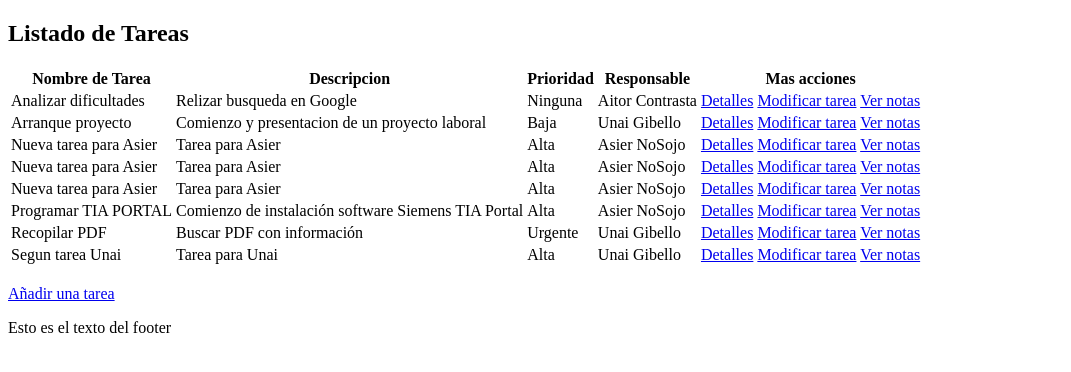
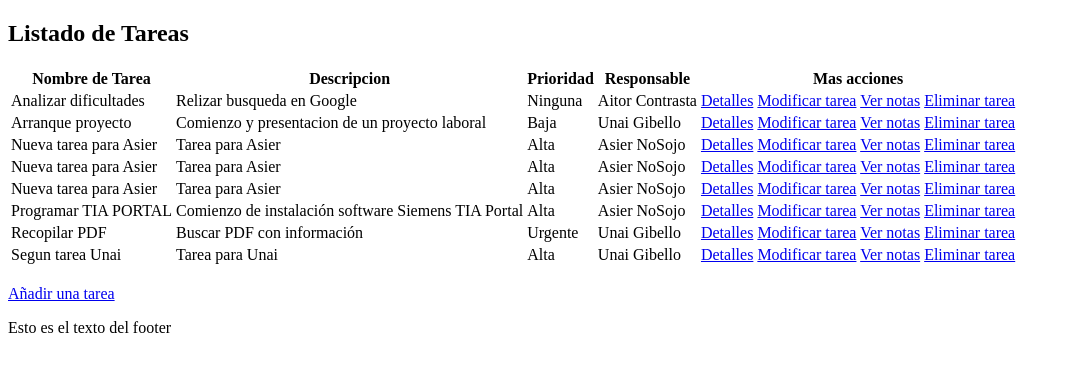
Before and after one commit to Unaigibe/IW-EQUIPO4-E2, a Django app: page /index/lista_tareas/ in a window 1280 px wide. Shown: the part 152-524 px from the top of the page, without its empty margins (0-1071 px from the left). Run offline with Django 3.2, Linux system fonts and the light colour scheme; data comes from the database, SQL or seed files in the repository; both versions use the stored data as it was after the commit.

Commit message:
Listar tareas, tarea detalle, nueva tarea, eliminar tarea, añadir nota, editar tarea OK Listar empleados, empleado detalle, nuevo empleado, eliminar empleado, modificar empleado OK Listar clientes, cliente detalle, eliminar cliente y nuevo cliente OK

```diff
--- a/deustotilTechSL/proyectoIW/appDeustotilTECHSL/forms.py
+++ b/deustotilTechSL/proyectoIW/appDeustotilTECHSL/forms.py
@@ -34,12 +34,6 @@ class UpdateNotaTareaForm(forms.ModelForm):
         fields = ('nota_adicional',)
 
 
-
-
-
-
-
-
 class EmpleadoForm(forms.ModelForm):
     class Meta:
         model = Empleado
--- a/deustotilTechSL/proyectoIW/appDeustotilTECHSL/templates/borrar_tarea.html
+++ b/deustotilTechSL/proyectoIW/appDeustotilTECHSL/templates/eliminar_cliente.html
@@ -2,7 +2,8 @@
 
 {% block contenido %}
 <form method="post">{% csrf_token %}
-    <p>Se va a borrar esta tarea "{{ object }}"?</p>
+    <p>{{ object.nombre_empresa }} será borrado como cliente de nuestra empresa.</p>
+    <p>¿Estás seguro?</p>
     <input type="submit" value="Vale">
 </form>
 
--- a/deustotilTechSL/proyectoIW/appDeustotilTECHSL/templates/empleado.html
+++ b/deustotilTechSL/proyectoIW/appDeustotilTECHSL/templates/empleado.html
@@ -26,6 +26,7 @@
     <tr>
         <td>Teléfono</td>
         <td>{{ empleado.telefono }}</td>
+        <td><a href="https://api.whatsapp.com/send?phone=+34{{empleado.telefono}}"target=»_blank»>Enviar WhatsApp</a></td>
     </tr>
 </table>
 {% endblock %}
--- a/deustotilTechSL/proyectoIW/appDeustotilTECHSL/templates/lista_clientes.html
+++ b/deustotilTechSL/proyectoIW/appDeustotilTECHSL/templates/lista_clientes.html
@@ -18,6 +18,7 @@
             <td>{{ cliente.telf_cliente }}</td>
             <td><a href="{% url 'cliente' cliente.id %}">Detalles</a>
             <a href="{% url 'modificar_cliente' cliente.id %}">Modificar datos</a>
+            <a href="{% url 'eliminar_cliente' cliente.id %}">Eliminar</a>
         </tr>
         {% endfor %}
     </tbody>
--- a/deustotilTechSL/proyectoIW/appDeustotilTECHSL/templates/lista_empleados.html
+++ b/deustotilTechSL/proyectoIW/appDeustotilTECHSL/templates/lista_empleados.html
@@ -18,6 +18,7 @@
             <td>{{ empleado.apellido1 }}</td>
             <td><a href="{% url 'empleado' empleado.id %}">Detalles</a>
             <td><a href="{% url 'modificar_empleado' empleado.id %}">Modificar datos</a>
+            <td><a href="{% url 'eliminar_empleado' empleado.id %}">Eliminar</a>
         </tr>
         {% endfor %}
     </tbody>
--- a/deustotilTechSL/proyectoIW/appDeustotilTECHSL/templates/lista_tareas.html
+++ b/deustotilTechSL/proyectoIW/appDeustotilTECHSL/templates/lista_tareas.html
@@ -21,6 +21,7 @@
             <td><a href="{% url 'tarea' tarea.id %}">Detalles</a>
                 <a href="{% url 'modificar_tarea' tarea.id %}">Modificar tarea</a>
                 <a href="{% url 'escribir_nota' tarea.id %}">Ver notas</a>
+                <a href="{% url 'eliminar_tarea' tarea.id %}">Eliminar tarea</a>
         </tr>
         {% endfor %}
     </tbody>
--- a/deustotilTechSL/proyectoIW/appDeustotilTECHSL/urls.py
+++ b/deustotilTechSL/proyectoIW/appDeustotilTECHSL/urls.py
@@ -12,20 +12,21 @@ urlpatterns = [
     path('lista_tareas/', views.TareaListView.as_view(), name='lista_tareas'),
     path('lista_tareas/<int:pk>/', views.TareaDetailView.as_view(), name='tarea'),
     path('lista_tareas/crear/', views.NuevaTarea.as_view(), name='nueva_tarea'),
-    path('lista_tareas/escribir_nota/<int:pk>/', views.EscribirNota.as_view(), name='escribir_nota'),
-    path('lista_tareas/modificar_tarea/<int:pk>/', views.ModificarTarea.as_view(), name='modificar_tarea'),
-#   path('lista_tareas/borrar/<int:pk>/', views.BorrarTarea().as_view(), name='borrar_tarea'),
+    path('lista_tareas/escribir_nota/<pk>/', views.EscribirNota.as_view(), name='escribir_nota'),
+    path('lista_tareas/modificar_tarea/<pk>/', views.ModificarTarea.as_view(), name='modificar_tarea'),
+    path('lista_tareas/eliminar_tarea/<pk>/', views.EliminarTarea.as_view(), name='eliminar_tarea'),
 
     path('lista_empleados/', views.EmpleadoListView.as_view(), name='lista_empleados'),
-    path('lista_empleados/<int:pk>/', views.EmpleadoDetailView.as_view(), name='empleado'),
+    path('lista_empleados/<pk>/', views.EmpleadoDetailView.as_view(), name='empleado'),
     path('lista_empleados/crear', views.NuevoEmpleado.as_view(), name='nuevo_empleado'),
-    path('lista_modificar/modificar_empleado/<int:pk>/', views.ModificarEmpleado.as_view(), name='modificar_empleado'),
+    path('lista_empleados/modificar_empleado/<pk>/', views.ModificarEmpleado.as_view(), name='modificar_empleado'),
+    path('lista_empleados/eliminar_empleado/<pk>/', views.EliminarEmpleado.as_view(), name='eliminar_empleado'),
 
     path('lista_clientes/', views.ClienteListView.as_view(), name='lista_clientes'),
     path('lista_clientes/<int:pk>/', views.ClienteDetailView.as_view(), name='cliente'),
     path('lista_clientes/crear', views.NuevoCliente.as_view(), name='nuevo_cliente'),
-    path('lista_clientes/modificar_cliente/<int:pk>/', views.ModificarCliente.as_view(), name='modificar_cliente'),
-
+    path('lista_clientes/modificar_cliente/<pkk>/', views.ModificarCliente.as_view(), name='modificar_cliente'),
+    path('lista_clientes/eliminar_cliente/<pk>/', views.EliminarCliente.as_view(), name='eliminar_cliente'),
 
 
 ]
--- a/deustotilTechSL/proyectoIW/appDeustotilTECHSL/views.py
+++ b/deustotilTechSL/proyectoIW/appDeustotilTECHSL/views.py
@@ -30,7 +30,6 @@ class TareaListView(ListView):
         context = super(TareaListView, self).get_context_data(**kwargs)
         context['titulo_pagina'] = 'Listado de Tareas'
         return context
-
 
 
 class TareaDetailView(DetailView):
@@ -72,6 +71,15 @@ class ModificarTarea(UpdateView):
     form_class = ModificarTareaForm
     template_name = 'modificar_tarea.html'
     success_url = '/index/lista_tareas'
+
+
+class EliminarTarea(DeleteView):
+    model = Tarea
+    form_class = TareaForm
+    template_name = 'eliminar_tarea.html'
+    success_url = '/index/lista_tareas'
+
+
 
 
 class EmpleadoListView(ListView):
@@ -119,6 +127,16 @@ class ModificarEmpleado(UpdateView):
     success_url = '/index/lista_empleados/'
 
 
+class EliminarEmpleado(DeleteView):
+    model = Empleado
+    form_class = EmpleadoForm
+    template_name = 'eliminar_empleado.html'
+    success_url = '/index/lista_empleados/'
+
+
+
+
+
 class ClienteListView(ListView):
     model = Cliente
     queryset = Cliente.objects.order_by('nombre_empresa')
@@ -161,3 +179,10 @@ class ModificarCliente(UpdateView):
     form_class = ClienteForm
     template_name = 'modificar_cliente.html'
     success_url = '/index/lista_clientes'
+
+
+class EliminarCliente(DeleteView):
+    model = Cliente
+    form_class = ClienteForm
+    template_name = 'eliminar_cliente.html'
+    success_url = '/index/lista_clientes/'
--- a/deustotilTechSL/proyectoIW/proyectoIW/urls.py
+++ b/deustotilTechSL/proyectoIW/proyectoIW/urls.py
@@ -19,5 +19,4 @@ from django.urls import path, include
 urlpatterns = [
     path('admin/', admin.site.urls),
     path('index/', include('appDeustotilTECHSL.urls'))
-
 ]
```
Also changed, not shown: deustotilTechSL/proyectoIW/appDeustotilTECHSL/templates/eliminar_empleado.html (added, +10 -0 lines), deustotilTechSL/proyectoIW/appDeustotilTECHSL/templates/eliminar_tarea.html (added, +10 -0 lines), deustotilTechSL/proyectoIW/db.sqlite3.
